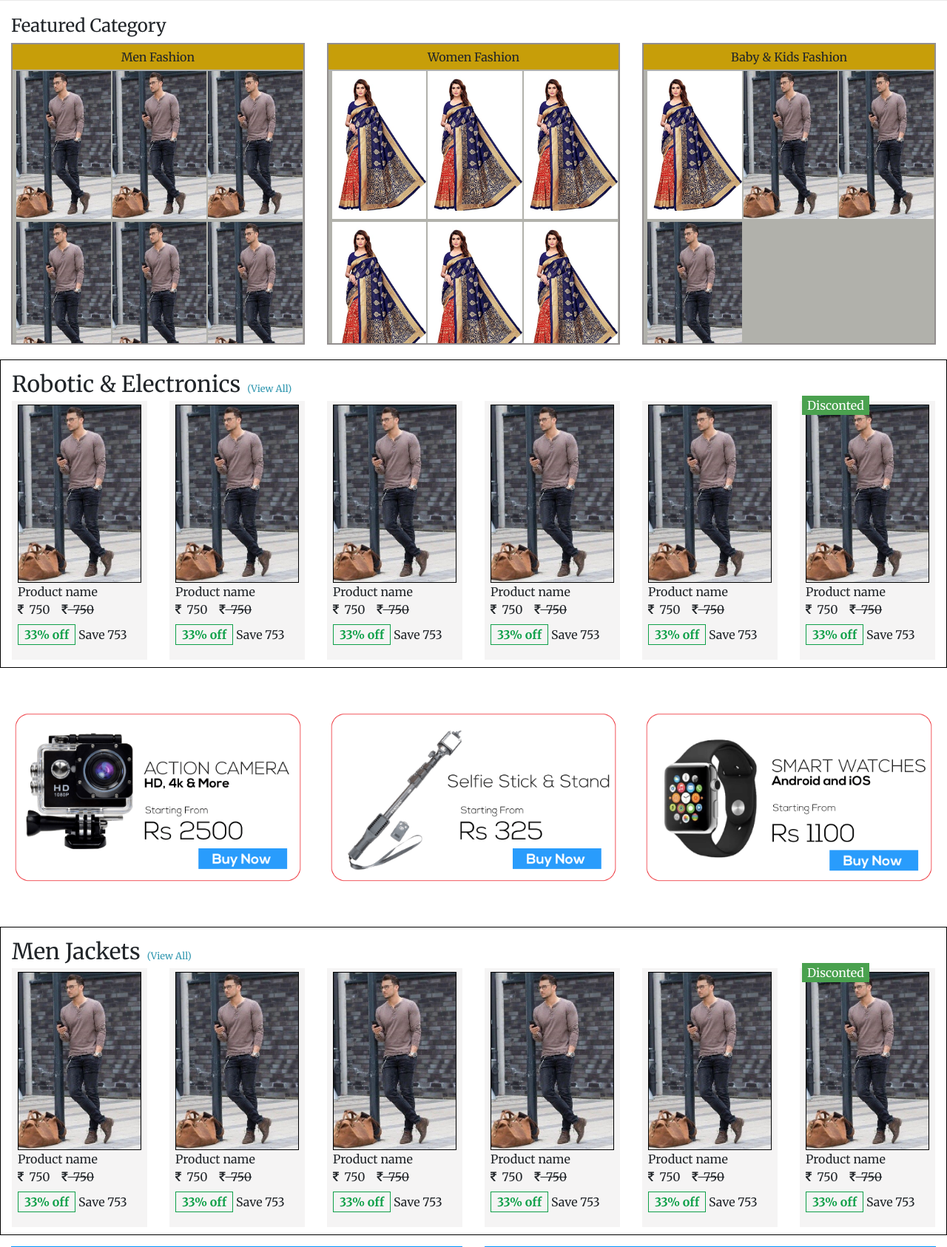
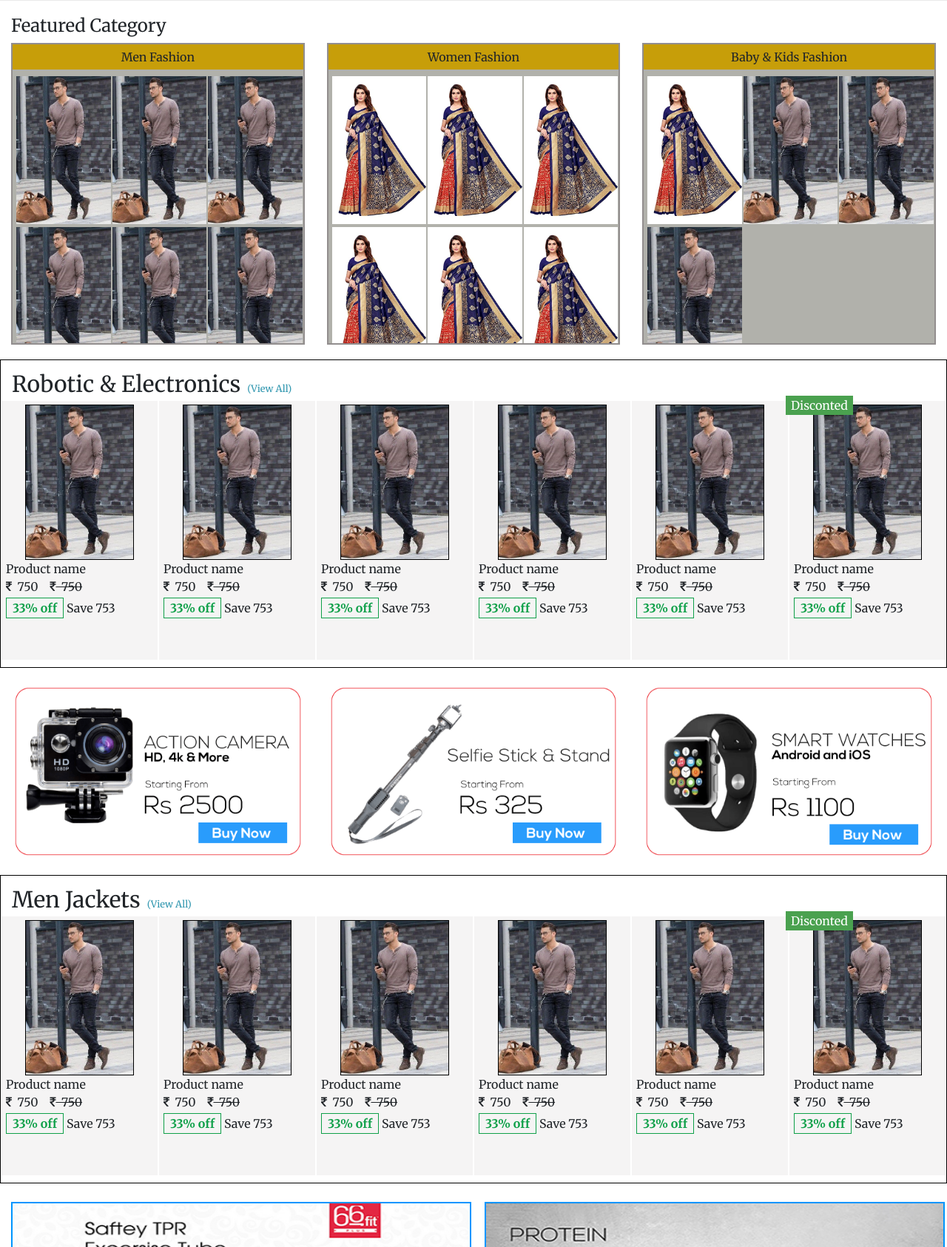
Before and after one commit to wwwzaptaycom/zaptay, a Django app: page / in a window 1280 px wide. Shown: the part 1096-2782 px from the top of the page at 74% size. Run offline with Django 3.2, Linux system fonts and the light colour scheme; some libraries are stand-ins or nearby versions.

Commit message:
Previous changes

```diff
--- a/static/css/home.css
+++ b/static/css/home.css
@@ -353,7 +353,7 @@
 .fashion .body
 {
   height: 370px;
-  padding: 0px 17px;
+  padding: 7px 17px;
   background-color: #b1b1ab;
   overflow-y: scroll;
   overflow-x: hidden;
@@ -445,7 +445,8 @@
   width: 100%;
   min-height: 350px;
   background-color: #f5f4f4;
-  padding: 5px 8px;
+  /* padding: 5px 8px; */
+  padding: 5px 0px;
   cursor: pointer;
   transition: 3s;
 }
@@ -461,11 +462,15 @@
 {
   width: 100%;
   position: relative;
+  align-items: center;
+  justify-content: center;
+  display: flex;
 }
 
 .robot_elect .product_div .product_img img
 {
-  width: 100%;
+  width: 70%;
+  height: 210px;
   border: 1px solid black;
 }
 .robot_elect .product_div .product_img span
@@ -482,6 +487,12 @@
 .robot_elect .product_div .product_name
 {
   width: 100%;
+  padding: 0px 6px;
+}
+
+.robot_elect .product_div .price
+{
+  padding: 0px 6px;
 }
 
 .robot_elect .product_div .price .orignal_price
@@ -497,6 +508,11 @@
   padding: 10px 0px;
 }
 
+.robot_elect .product_div .offer
+{
+  padding: 5px 6px;
+}
+
 .robot_elect .product_div .offer .off
 {
   border: 1px solid #0fa049;
@@ -510,7 +526,7 @@
 .product_banner
 {
   width: 100%;
-  min-height: 350px;
+  min-height: 280px;
   justify-content: center;
   align-items: center;
   display: flex;
@@ -551,7 +567,8 @@
 
 .product_banner2 .banner_div img
 {
-  width: 100%;
+  width: 102%;
+  height: 300px;
   border: 2px solid #0095ff;
 }
 /* /Product Banner 2 */
--- a/templates/home.html
+++ b/templates/home.html
@@ -40,12 +40,24 @@
   <div class="banner_category_div">
     <div class="banner_category">
       <ul>
-        <a href=""><li>Men</li></a>
-        <a href=""><li>Women</li></a>
-        <a href=""><li>Baby & kids</li></a>
-        <a href=""><li>Mobile</li></a>
-        <a href=""><li>Electronics</li></a>
-        <a href=""><li>Office appliance</li></a>
+        <a href="">
+          <li>Men</li>
+        </a>
+        <a href="">
+          <li>Women</li>
+        </a>
+        <a href="">
+          <li>Baby & kids</li>
+        </a>
+        <a href="">
+          <li>Mobile</li>
+        </a>
+        <a href="">
+          <li>Electronics</li>
+        </a>
+        <a href="">
+          <li>Office appliance</li>
+        </a>
       </ul>
     </div>
   </div>
@@ -441,7 +453,7 @@
       </div>
       <div class="col-md-12">
         <div class="row">
-            <div class="col-md-2">
+          <div class="col-md-2 feature_cat_pading_man">
             <div class="product_div">
               <div class="product_img">
                 <img src="{% static '/site_image/male.jpg' %}" alt="">
@@ -460,7 +472,7 @@
             </div>
           </div>
 
-            <div class="col-md-2">
+          <div class="col-md-2 feature_cat_pading_man">
             <div class="product_div">
               <div class="product_img">
                 <img src="{% static '/site_image/male.jpg' %}" alt="">
@@ -479,7 +491,7 @@
             </div>
           </div>
 
-            <div class="col-md-2">
+          <div class="col-md-2 feature_cat_pading_man">
             <div class="product_div">
               <div class="product_img">
                 <img src="{% static '/site_image/male.jpg' %}" alt="">
@@ -498,7 +510,7 @@
             </div>
           </div>
 
-            <div class="col-md-2">
+          <div class="col-md-2 feature_cat_pading_man">
             <div class="product_div">
               <div class="product_img">
                 <img src="{% static '/site_image/male.jpg' %}" alt="">
@@ -517,7 +529,7 @@
             </div>
           </div>
 
-            <div class="col-md-2">
+          <div class="col-md-2 feature_cat_pading_man">
             <div class="product_div">
               <div class="product_img">
                 <img src="{% static '/site_image/male.jpg' %}" alt="">
@@ -536,7 +548,7 @@
             </div>
           </div>
 
-            <div class="col-md-2">
+          <div class="col-md-2 feature_cat_pading_man">
             <div class="product_div">
               <div class="product_img">
                 <img src="{% static '/site_image/male.jpg' %}" alt="">
@@ -597,7 +609,7 @@
       </div>
       <div class="col-md-12">
         <div class="row">
-            <div class="col-md-2">
+          <div class="col-md-2 feature_cat_pading_man">
             <div class="product_div">
               <div class="product_img">
                 <img src="{% static '/site_image/male.jpg' %}" alt="">
@@ -616,7 +628,7 @@
             </div>
           </div>
 
-            <div class="col-md-2">
+          <div class="col-md-2 feature_cat_pading_man">
             <div class="product_div">
               <div class="product_img">
                 <img src="{% static '/site_image/male.jpg' %}" alt="">
@@ -635,7 +647,7 @@
             </div>
           </div>
 
-            <div class="col-md-2">
+          <div class="col-md-2 feature_cat_pading_man">
             <div class="product_div">
               <div class="product_img">
                 <img src="{% static '/site_image/male.jpg' %}" alt="">
@@ -654,7 +666,7 @@
             </div>
           </div>
 
-            <div class="col-md-2">
+          <div class="col-md-2 feature_cat_pading_man">
             <div class="product_div">
               <div class="product_img">
                 <img src="{% static '/site_image/male.jpg' %}" alt="">
@@ -673,7 +685,7 @@
             </div>
           </div>
 
-            <div class="col-md-2">
+          <div class="col-md-2 feature_cat_pading_man">
             <div class="product_div">
               <div class="product_img">
                 <img src="{% static '/site_image/male.jpg' %}" alt="">
@@ -692,7 +704,7 @@
             </div>
           </div>
 
-            <div class="col-md-2">
+          <div class="col-md-2 feature_cat_pading_man">
             <div class="product_div">
               <div class="product_img">
                 <img src="{% static '/site_image/male.jpg' %}" alt="">
@@ -747,7 +759,7 @@
       </div>
       <div class="col-md-12">
         <div class="row">
-            <div class="col-md-2">
+          <div class="col-md-2 feature_cat_pading_man">
             <div class="product_div">
               <div class="product_img">
                 <img src="{% static '/site_image/male.jpg' %}" alt="">
@@ -766,7 +778,7 @@
             </div>
           </div>
 
-            <div class="col-md-2">
+          <div class="col-md-2 feature_cat_pading_man">
             <div class="product_div">
               <div class="product_img">
                 <img src="{% static '/site_image/male.jpg' %}" alt="">
@@ -785,7 +797,7 @@
             </div>
           </div>
 
-            <div class="col-md-2">
+          <div class="col-md-2 feature_cat_pading_man">
             <div class="product_div">
               <div class="product_img">
                 <img src="{% static '/site_image/male.jpg' %}" alt="">
@@ -804,7 +816,7 @@
             </div>
           </div>
 
-            <div class="col-md-2">
+          <div class="col-md-2 feature_cat_pading_man">
             <div class="product_div">
               <div class="product_img">
                 <img src="{% static '/site_image/male.jpg' %}" alt="">
@@ -823,7 +835,7 @@
             </div>
           </div>
 
-            <div class="col-md-2">
+          <div class="col-md-2 feature_cat_pading_man">
             <div class="product_div">
               <div class="product_img">
                 <img src="{% static '/site_image/male.jpg' %}" alt="">
@@ -842,7 +854,7 @@
             </div>
           </div>
 
-            <div class="col-md-2">
+          <div class="col-md-2 feature_cat_pading_man">
             <div class="product_div">
               <div class="product_img">
                 <img src="{% static '/site_image/male.jpg' %}" alt="">
@@ -884,7 +896,7 @@
       </div>
       <div class="col-md-12">
         <div class="row">
-            <div class="col-md-2">
+          <div class="col-md-2 feature_cat_pading_man">
             <div class="product_div">
               <div class="product_img">
                 <img src="{% static '/site_image/male.jpg' %}" alt="">
@@ -903,7 +915,7 @@
             </div>
           </div>
 
-            <div class="col-md-2">
+          <div class="col-md-2 feature_cat_pading_man">
             <div class="product_div">
               <div class="product_img">
                 <img src="{% static '/site_image/male.jpg' %}" alt="">
@@ -922,7 +934,7 @@
             </div>
           </div>
 
-            <div class="col-md-2">
+          <div class="col-md-2 feature_cat_pading_man">
             <div class="product_div">
               <div class="product_img">
                 <img src="{% static '/site_image/male.jpg' %}" alt="">
@@ -941,7 +953,7 @@
             </div>
           </div>
 
-            <div class="col-md-2">
+          <div class="col-md-2 feature_cat_pading_man">
             <div class="product_div">
               <div class="product_img">
                 <img src="{% static '/site_image/male.jpg' %}" alt="">
@@ -960,7 +972,7 @@
             </div>
           </div>
 
-            <div class="col-md-2">
+          <div class="col-md-2 feature_cat_pading_man">
             <div class="product_div">
               <div class="product_img">
                 <img src="{% static '/site_image/male.jpg' %}" alt="">
@@ -979,7 +991,7 @@
             </div>
           </div>
 
-            <div class="col-md-2">
+          <div class="col-md-2 feature_cat_pading_man">
             <div class="product_div">
               <div class="product_img">
                 <img src="{% static '/site_image/male.jpg' %}" alt="">
```
Lines whose indentation alone changed are shown as unchanged.
